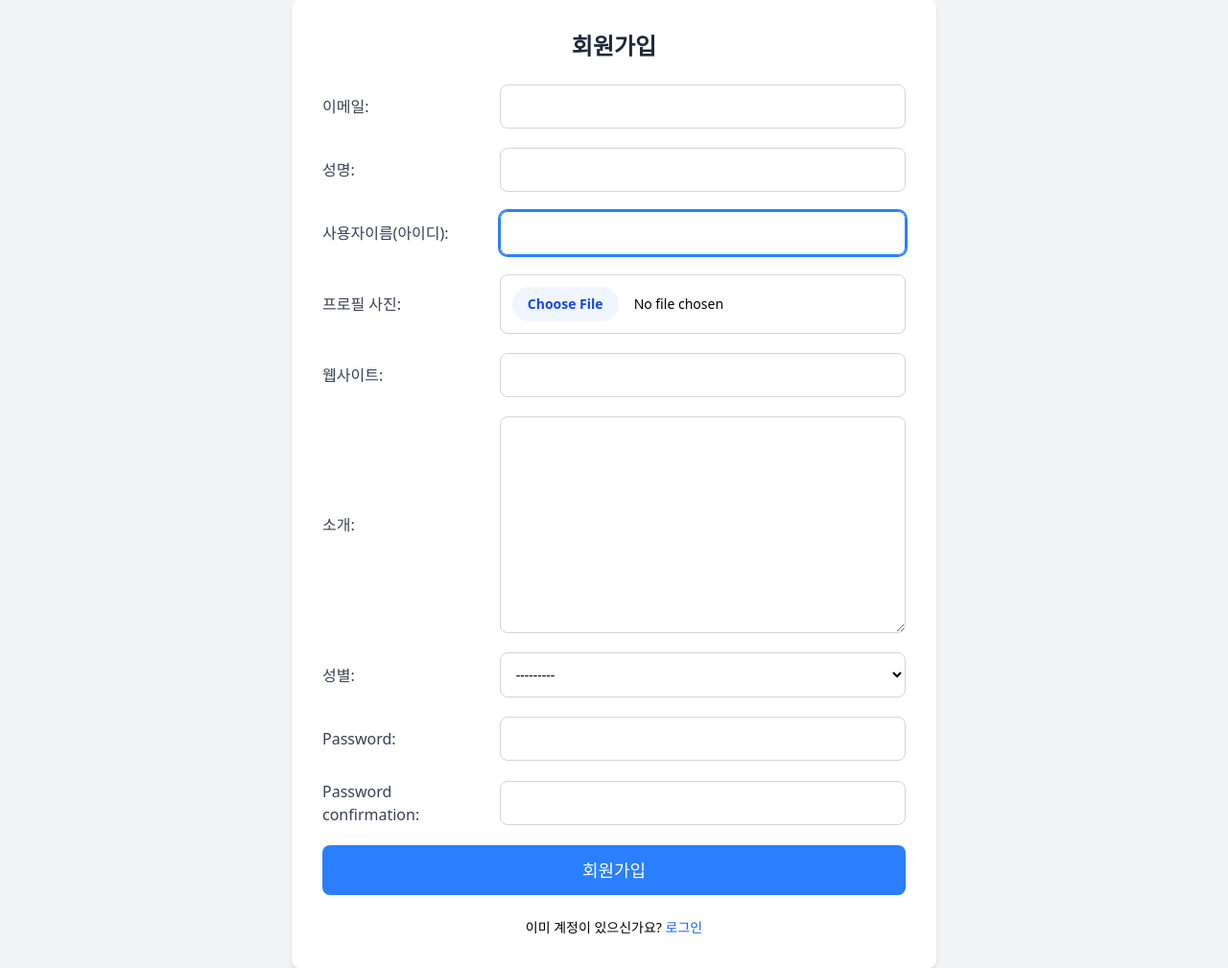
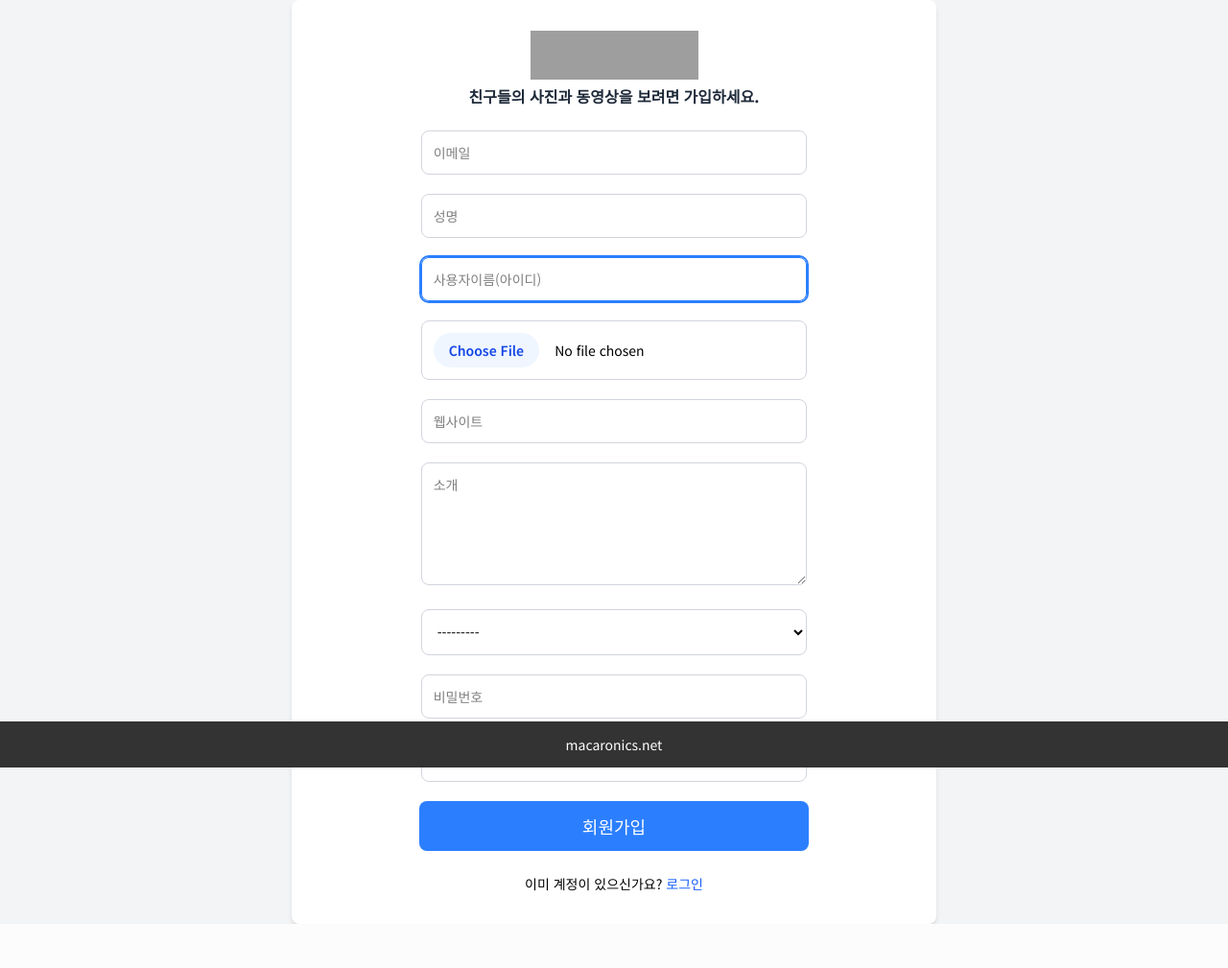
Before and after one commit to braverokmc79/python_django_instagram, a Django app: page /signup/ in a window 1280 px wide. Shown: the whole page at 96% size. After the commit the page ends 963 px from the top, so only its background shows below. Run offline with Django 5.2, Linux system fonts and the light colour scheme; parts of the project's set-up code (start-up, migrations or seed data) failed here and were passed over; grey boxes are pictures that could not be loaded.

Commit message:
7. 회원가입/로그인 디자인, 템플릿

```diff
--- /dev/null
+++ b/django_instagram/static/css/users/main.css
@@ -0,0 +1,27 @@
+@import url('https://fonts.googleapis.com/css2?family=Noto+Sans+KR:wght@100..900&display=swap');
+@import url('https://fonts.googleapis.com/css2?family=Noto+Sans+KR:wght@100..900&family=Roboto:ital,wght@0,100..900;1,100..900&display=swap');
+body {
+    font-family: 'Noto Sans KR', 'Roboto', Arial, sans-serif;
+}
+
+.content {
+    display: flex;
+    justify-content: center;
+    align-items: center;
+    flex-direction: column;
+}
+
+
+ footer{
+    background-color: #333;
+    color: #fff;
+    text-align: center;
+    padding: 10px;
+    position: fixed;
+    bottom: 0;
+    width: 100%;
+    display: flex;
+    justify-content: center;
+    align-items: center;
+    font-size: 14px;
+}
--- /dev/null
+++ b/django_instagram/templates/users/base.html
@@ -0,0 +1,25 @@
+{% load static %}
+<!DOCTYPE html>
+<html lang="ko">
+<head>
+    <meta charset="UTF-8">
+    <meta name="viewport" content="width=device-width, initial-scale=1.0">
+    <title>{% block title %} {% endblock%} </title>
+    <meta name="description" content="장고-인스타그램">
+    <meta name="keywords" content="HTML,JavaScript,python, tailwindcss">
+    <meta name="author" content="macaronics.net">
+    <script src="https://unpkg.com/@tailwindcss/browser@4"></script>
+    <link href="{% static "css/users/main.css" %}" rel="stylesheet">
+</head>
+<body>
+  <div>
+        {% block content %}
+             content
+        {% endblock %}
+  </div>
+
+
+{% include "users/footer.html" %}
+
+</body>
+</html>
--- /dev/null
+++ b/django_instagram/templates/users/footer.html
@@ -0,0 +1,5 @@
+
+
+  <footer class="w-full h-12 flex   text-center items-center justify-center ">
+      macaronics.net
+  </footer>
--- a/django_instagram/templates/users/signup.html
+++ b/django_instagram/templates/users/signup.html
@@ -1,34 +1,48 @@
+{% extends "users/base.html" %}
 
-<script src="https://unpkg.com/@tailwindcss/browser@4"></script>
 
+{% block title %}
+장고 인스타그램 | 회원가입
+{% endblock title%}
+
+
+
+{% block content %}
 
 <div class="w-full flex flex-col items-center justify-center min-h-screen bg-gray-100">
   <div class="w-full bg-white p-8 rounded-lg shadow-md max-w-lg   md:max-w-2xl   text-center">
-    <h1 class="text-2xl font-bold text-gray-800 mb-6">회원가입</h1>
+
+<div class="x9f619 xjbqb8w x78zum5 x168nmei x13lgxp2 x5pf9jr xo71vjh xseo6mj xod5an3 x1n2onr6 x1plvlek xryxfnj x1c4vz4f x2lah0s xdt5ytf xqjyukv x1qjc9v5 x1oa3qoh x1nhvcw1">
+    <i data-visualcompletion="css-img" aria-label="Instagram" class="" role="img" style="background-image: url(&quot;https://static.cdninstagram.com/rsrc.php/v4/yB/r/E7m8ZCMOFDS.png&quot;); background-position: 0px -52px; background-size: auto; width: 175px; height: 51px; background-repeat: no-repeat; display: inline-block;"></i>
+  </div>
+<h1 class="text-1xl font-bold text-gray-800 mb-6">친구들의 사진과 동영상을 보려면 가입하세요.</h1>
 
     <form action="{% url 'users:signup' %}" method="post" class="space-y-4" enctype="multipart/form-data">
       {% csrf_token %}
       {% for field in form %}
         <div class="flex flex-col text-left">
 
-            <div class="grid grid-cols-10 gap-2 items-center">
+            <div class="grid grid-cols-12 gap-2 items-center">
+              <!--
                 <label class="col-span-3 text-gray-700 font-medium">
                     {{ field.label_tag }}
-                  </label>
-                  <div class="col-span-7">
+                 </label>
+              -->
+                 <span  class="col-span-2"></span>
+                  <div class="col-span-8">
                     {{ field }}
                   </div>
             </div>
 
-            <div  class="grid grid-cols-10 gap-2 items-center">
-                <div class="col-span-3"></div>
+            <div  class="grid grid-cols-12 gap-2 items-center">
+                <div class="col-span-2"></div>
                 <div class="!text-red-500 col-span-7 text-sm mt-1 ">{{ field.errors }}</div>
             </div>
 
         </div>
       {% endfor %}
       <button type="submit"
-        class="w-full py-3 bg-blue-500 text-white text-lg rounded-lg hover:bg-blue-600 transition-colors cursor-pointer">
+        class=" w-8/12 py-3 bg-blue-500 text-white text-lg rounded-lg hover:bg-blue-600 transition-colors cursor-pointer">
         회원가입
       </button>
     </form>
@@ -39,3 +53,7 @@
     </div>
   </div>
 </div>
+
+
+
+{% endblock content %}
--- a/django_instagram/users/forms.py
+++ b/django_instagram/users/forms.py
@@ -60,13 +60,13 @@
 
         # 위젯 설정
         widgets = {
-            'email': django_forms.EmailInput(attrs={'required': 'required', 'class': classStyle}),
-            'name': django_forms.TextInput(attrs={'required': 'required', 'class': classStyle}),
-            'username': django_forms.TextInput(attrs={'required': 'required', 'class': classStyle}),
-            'profile_photo': django_forms.ClearableFileInput(attrs={'class': classStyle + fileInputStyle }),
-            'website': django_forms.URLInput(attrs={'class': classStyle}),
-            'bio': django_forms.Textarea(attrs={'class': classStyle}),
-            'gender': django_forms.Select(attrs={'class': classStyle, 'required': 'required'}),
+            'email': django_forms.EmailInput(attrs={'placeholder':'이메일',  'required': 'required', 'class': classStyle}),
+            'name': django_forms.TextInput(attrs={'placeholder':'성명', 'required': 'required', 'class': classStyle}),
+            'username': django_forms.TextInput(attrs={'placeholder':'사용자이름(아이디)', 'required': 'required', 'class': classStyle}),
+            'profile_photo': django_forms.ClearableFileInput(attrs={'placeholder':'프로필 사진', 'class': classStyle + fileInputStyle }),
+            'website': django_forms.URLInput(attrs={'placeholder':'웹사이트', 'class': classStyle}),
+            'bio': django_forms.Textarea(attrs={'placeholder':'소개', 'class': classStyle +" h-32"}),
+            'gender': django_forms.Select(attrs={'placeholder':'성별',  'class': classStyle, 'required': 'required'}),
         }
 
         labels = {
@@ -84,8 +84,8 @@
     def __init__(self, *args, **kwargs):
         super().__init__(*args, **kwargs)
         # password1, password2 위젯 스타일 적용
-        self.fields['password1'].widget.attrs.update({'class': self.Meta.classStyle, 'required': 'required'})
-        self.fields['password2'].widget.attrs.update({'class': self.Meta.classStyle, 'required': 'required'})
+        self.fields['password1'].widget.attrs.update({'placeholder':'비밀번호','class': self.Meta.classStyle, 'required': 'required'})
+        self.fields['password2'].widget.attrs.update({'placeholder':'비밀번호 확인', 'class': self.Meta.classStyle, 'required': 'required'})
 
     # 추가적으로 커스터마이징할 수 있는 방법:
     # 비밀번호 확인 로직을 커스터마이징하고 싶으면, `clean` 메서드를 오버라이드 할 수 있습니다.
```
Also changed, not shown: django_instagram/templates/users/main.html (+20 -5 lines), README.md.
